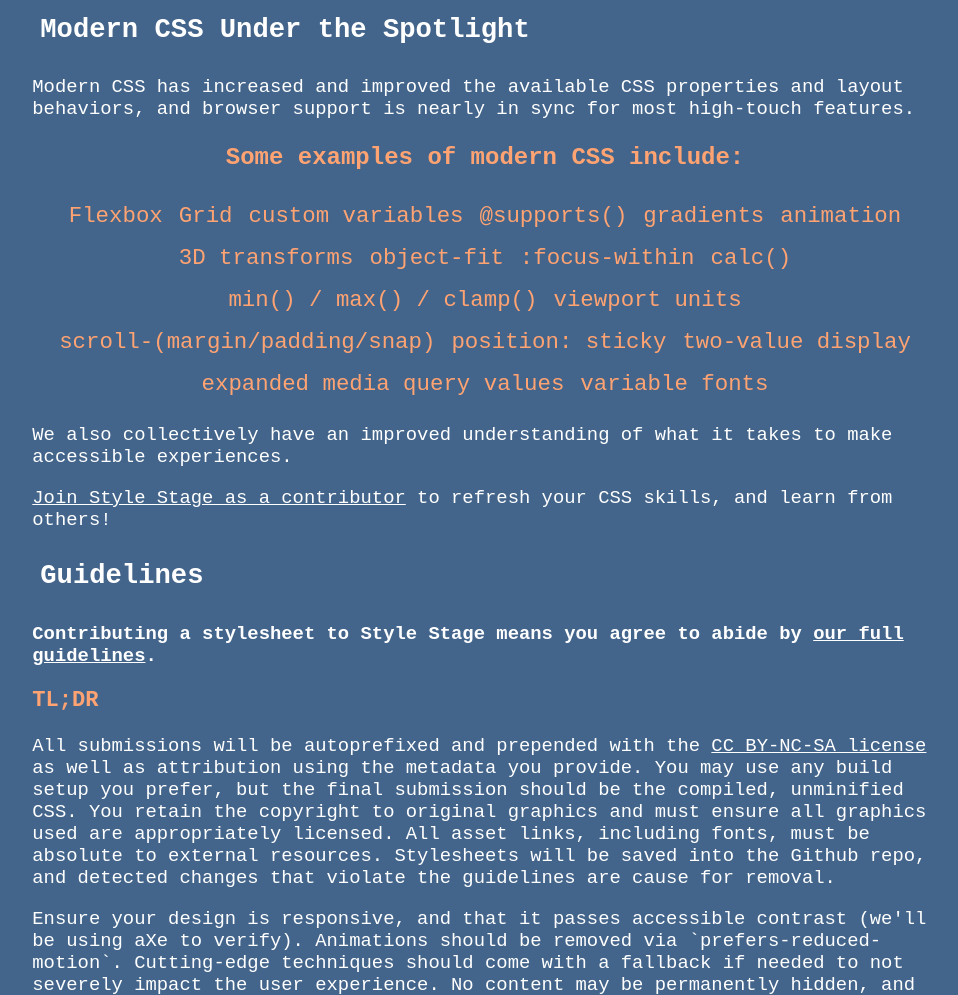
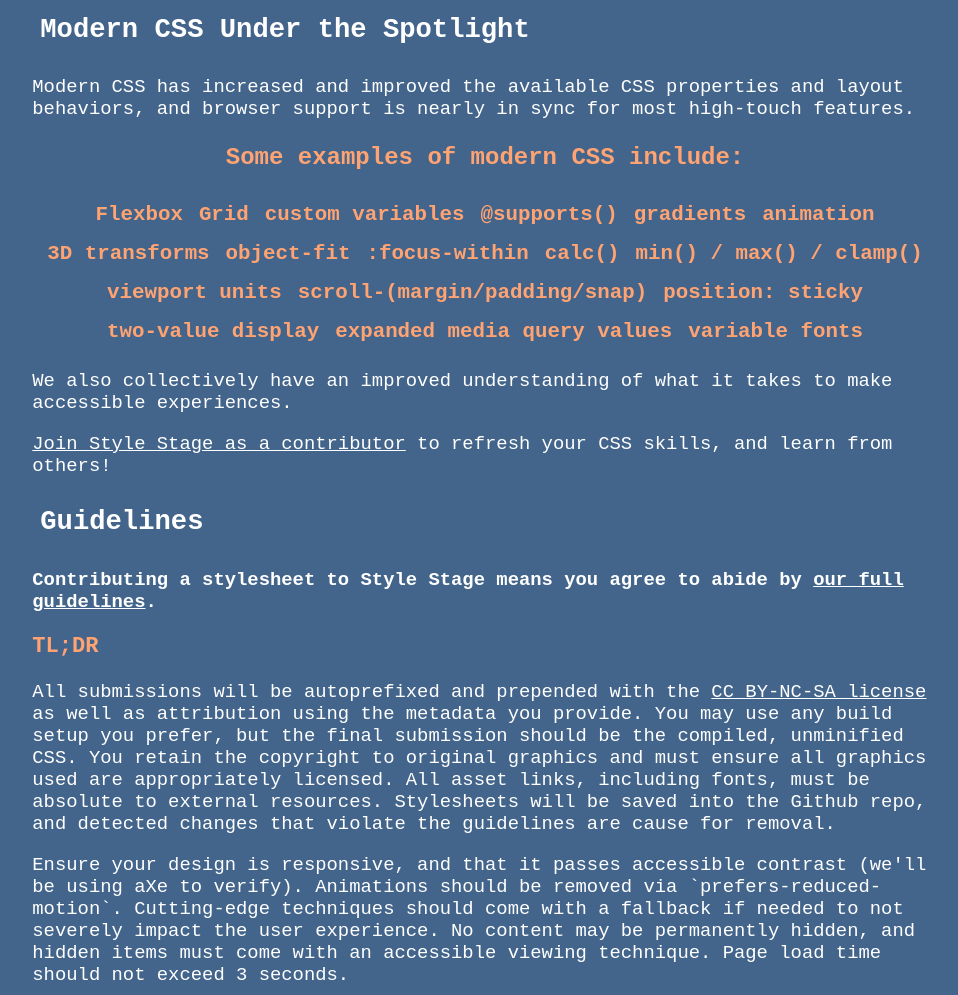
Before and after one commit to likannp/styleStageTemplate, a plain HTML site: page public/index.html in a window 1280 px wide. Shown: the part 1561-2556 px from the top of the page, without its empty margins (155-1113 px from the left). Drawn offline with Linux system fonts and the light colour scheme.

Commit message:
Update style.css

```diff
--- a/public/style.css
+++ b/public/style.css
@@ -150,7 +150,8 @@
 #about ul li {
     display: inline-grid;
     padding: 0.5rem;
-    font-size: 1.4rem;
+    font-size: 1.3rem;
+    font-weight: bold;
     color: #ffa372;
 }
 
```
